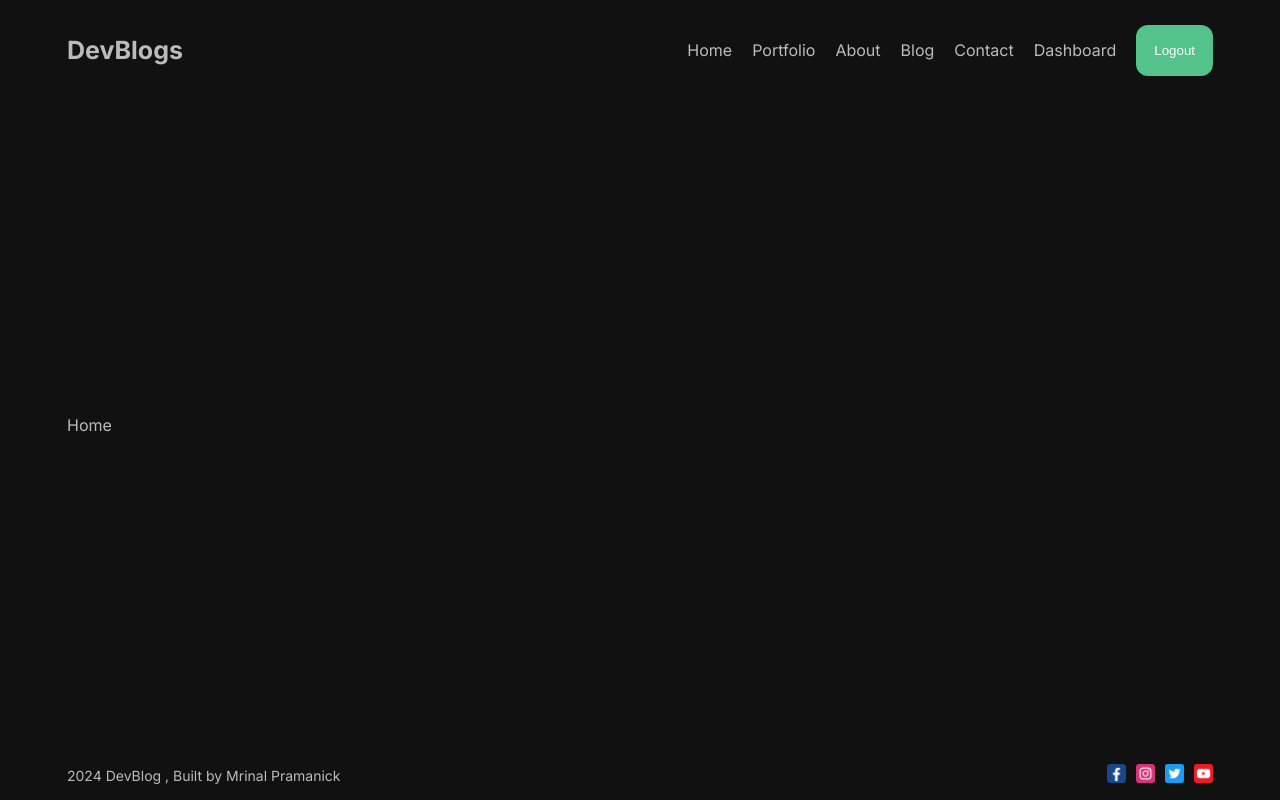
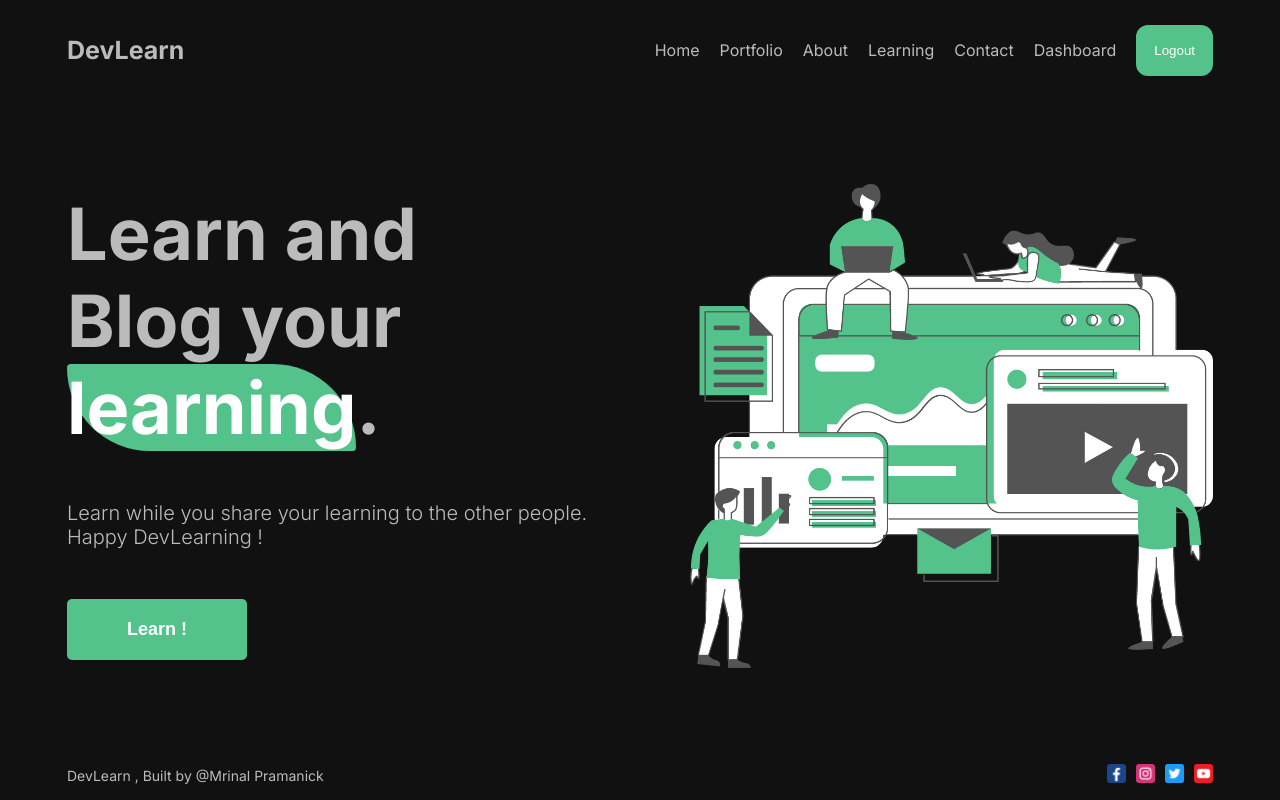
Before and after one commit to mrinalxdev/next-api, a Next.js app: page / in a window 1280 px wide. Built offline with nearby package versions, Linux system fonts and the light colour scheme.

Commit message:
Done with the Home Page

```diff
--- a/src/app/page.jsx
+++ b/src/app/page.jsx
@@ -1,8 +1,24 @@
+import Image from "next/image";
+import Hero from "public/hero.png";
+import styles from "./page.module.css";
 
 export default function Home() {
   return (
-    <div>
-      Home
+    <div className={styles.container}>
+      <div className={styles.item}>
+        <h1 className={styles.title}>
+          Learn and Blog your{" "}
+          <span className={styles.extraStyle}>learning</span>.
+        </h1>
+        <p className={styles.desc}>
+          Learn while you share your learning to the other people. <br /> Happy
+          DevLearning !
+        </p>
+        <button className={styles.button}>Learn !</button>
+      </div>
+      <div className={styles.item}>
+        <Image src={Hero} className={styles.img} />
+      </div>
     </div>
-  )
+  );
 }
--- /dev/null
+++ b/src/app/page.module.css
@@ -0,0 +1,44 @@
+.container {
+    display: flex;
+    align-items: center;
+    gap: 100px;
+}
+.item {
+    flex: 1;
+    display: flex;
+    flex-direction: column;
+    gap: 50px;
+}
+.title {
+    font-size: 72px;
+}
+.extraStyle{
+    background: #53c28b;
+    color: white;
+    border-radius: 20px 430px;
+    transition: .4s ease-in-out;
+    cursor: none;
+}
+.extraStyle:hover{
+    border-radius: 130px 20px;
+}
+.img {
+    width: 100%;
+    height: 500px;
+    object-fit: cover;
+}
+.desc{
+    font-size: 20px;
+    font-weight: 300;
+}
+.button {
+    padding: 20px 60px;
+    cursor: pointer;
+    background-color: #53c28b;
+    border-radius: 5px;
+    border: none;
+    font-size: 18px;
+    width: max-content;
+    font-weight: 700;
+    color: white;
+}
--- a/src/components/footer/Footer.jsx
+++ b/src/components/footer/Footer.jsx
@@ -7,7 +7,11 @@ import Image from "next/image";
 const Footer = () => {
   return (
     <div className={styles.container}>
-      <div>2024 DevBlog , Built by Mrinal Pramanick</div>
+      <div>DevLearn , Built by {" "}
+        <Link href="https://mrinal-portfolio.vercel.app">
+          @Mrinal Pramanick
+        </Link>
+      </div>
       <div className={styles.imgContainer}>
         {socialCredentials.map((socialCredential) => (
           <Link key={socialCredential.id} href={socialCredential.url}>
--- a/src/components/navbar/Navbar.jsx
+++ b/src/components/navbar/Navbar.jsx
@@ -8,7 +8,7 @@ import styles from "./navbar.module.css";
 const Navbar = () => {
   return (
     <div className={styles.container}>
-      <Link href="/" className={styles.logo}>DevBlogs</Link>
+      <Link href="/" className={styles.logo}>DevLearn</Link>
       <div className={styles.links}>
         {links.map((link) => (
           <Link key={link.id} href={link.url} className={styles.link}>
--- a/src/constants/constant.ts
+++ b/src/constants/constant.ts
@@ -16,7 +16,7 @@ export const links = [
   },
   {
     id: 4,
-    title: "Blog",
+    title: "Learning",
     url : "/blog",
   },
   {
```
